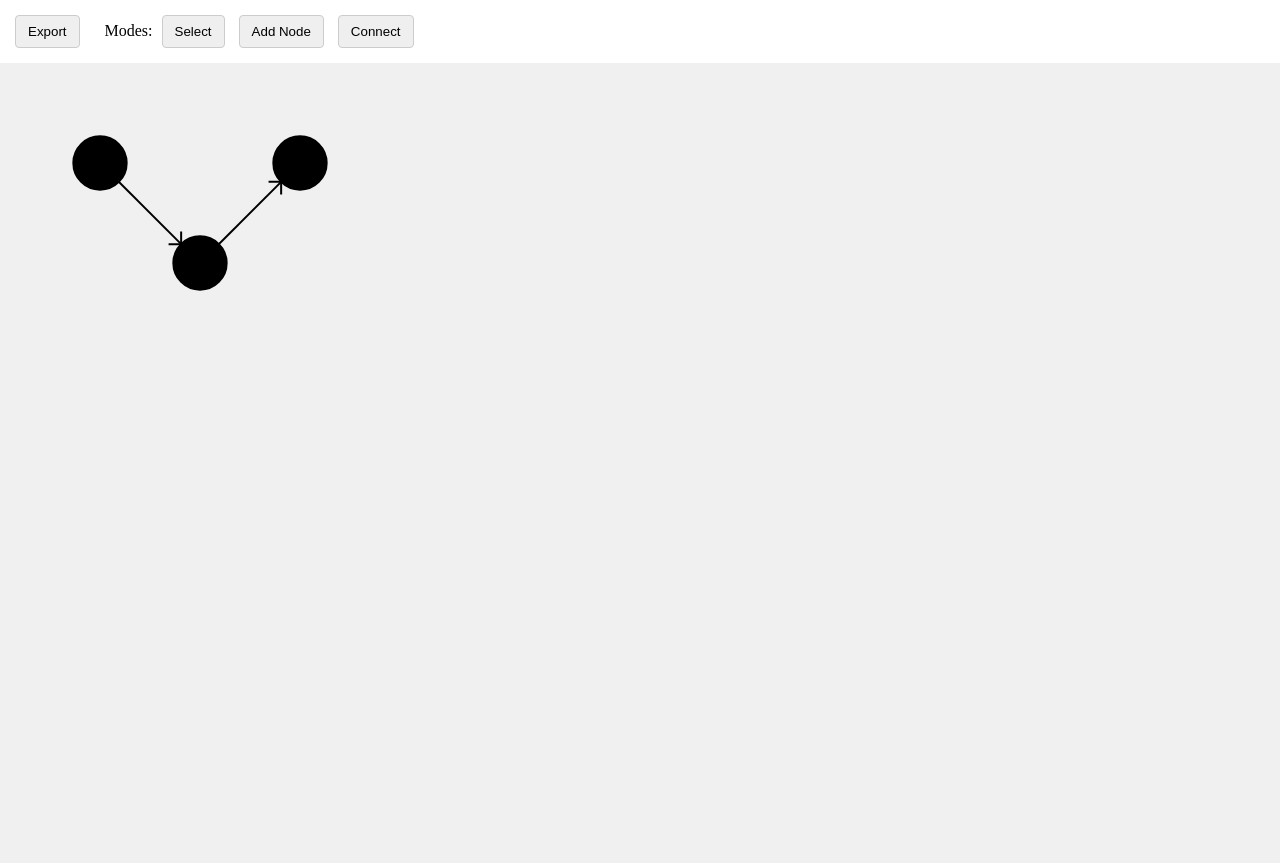
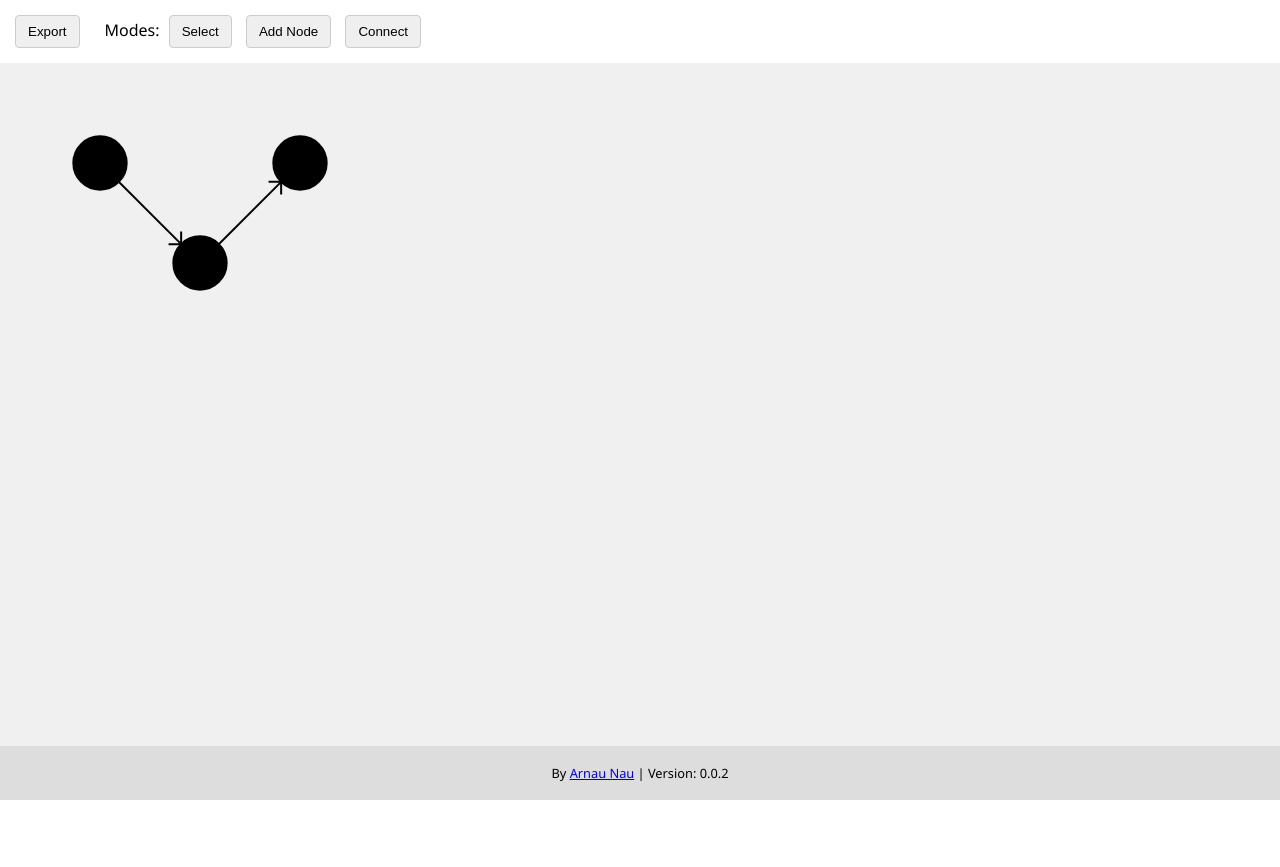
Before and after one commit to ArnauNau/Microflow, a website with bundled scripts: page public/index.html in a window 1280 px wide. After the commit the page ends 800 px from the top, so only its background shows below. Built offline with nearby package versions, Linux system fonts and the light colour scheme.

Commit message:
[UI/UX] Bottom bar with app information.

```diff
--- a/public/index.html
+++ b/public/index.html
@@ -19,6 +19,13 @@
         </div>
     </div>
     <canvas id="diagram"></canvas>
+
+
+    <footer id="information-bar">
+        <p>By <a href="https://a.rnau.me">Arnau Nau</a> | Version: <span id="version">loading...</span></p>
+    </footer>
+
     <script type="module" src="dist/index.js"></script>
+    <script type="module" src="dist/version.js"></script>
 </body>
 </html>
--- a/public/style.css
+++ b/public/style.css
@@ -1,18 +1,25 @@
 body {
     margin: 0;
+    display: flex;
+    flex-direction: column;
+    height: 100vh;
     overflow: hidden;
+    font-family: 'Segoe UI', Tahoma, Geneva, Verdana, sans-serif;
 }
 
 canvas {
     /* width: 100vw;
     height: 100vh; */
+    flex-grow: 1;
     background: #f0f0f0;
+    overflow: hidden;
 }
 
 #controls {
     display: flex;
     align-items: center;
     padding: 10px;
+    height: auto;
 }
 
 #controls > div {
@@ -26,3 +33,11 @@ button {
     border-radius: 4px;
     cursor: pointer;
 }
+
+#information-bar {
+    background-color: #ddd;
+    padding: 5px 10px;
+    text-align: center;
+    font-size: 0.8em;
+    height: auto;
+}
--- /dev/null
+++ b/src/version.ts
@@ -0,0 +1,6 @@
+export const VERSION = '0.0.2';
+
+const versionText = document.getElementById('version') as HTMLSpanElement;
+
+versionText.textContent = VERSION;
+console.log(`Microflow v${VERSION}`);
```
Also changed, not shown: readme.md.
